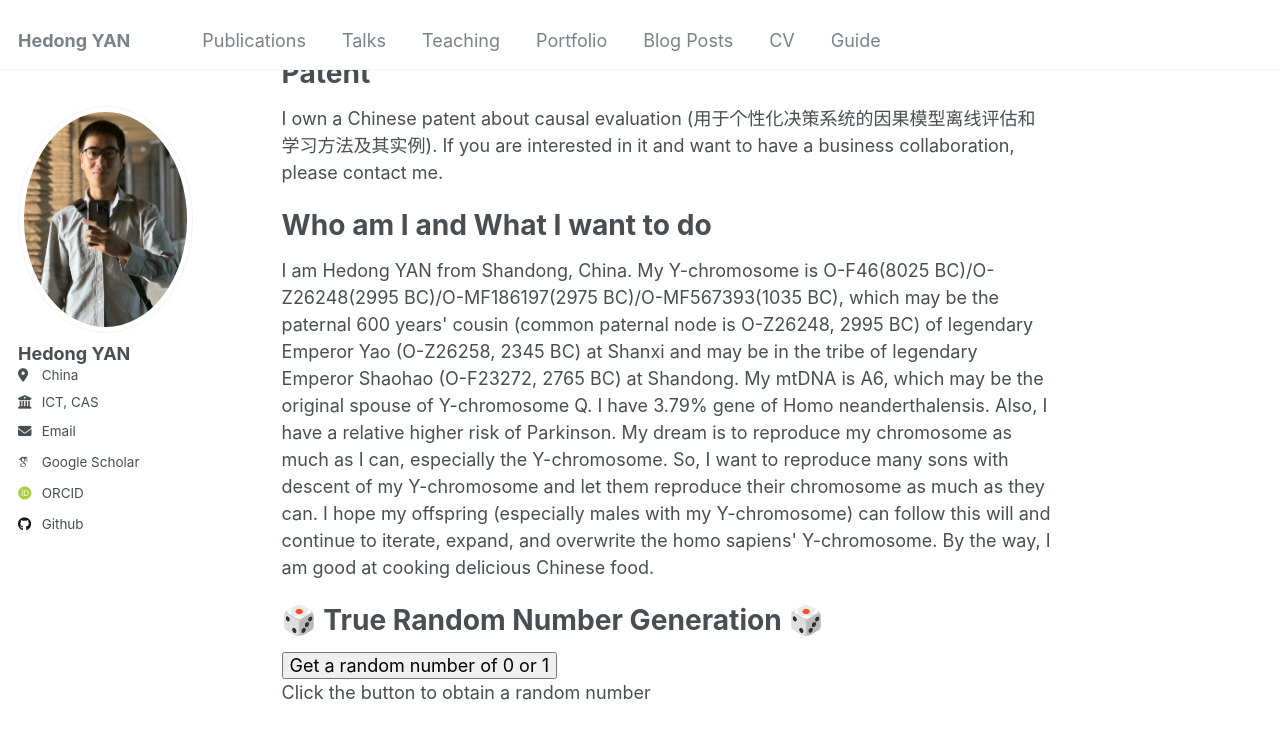
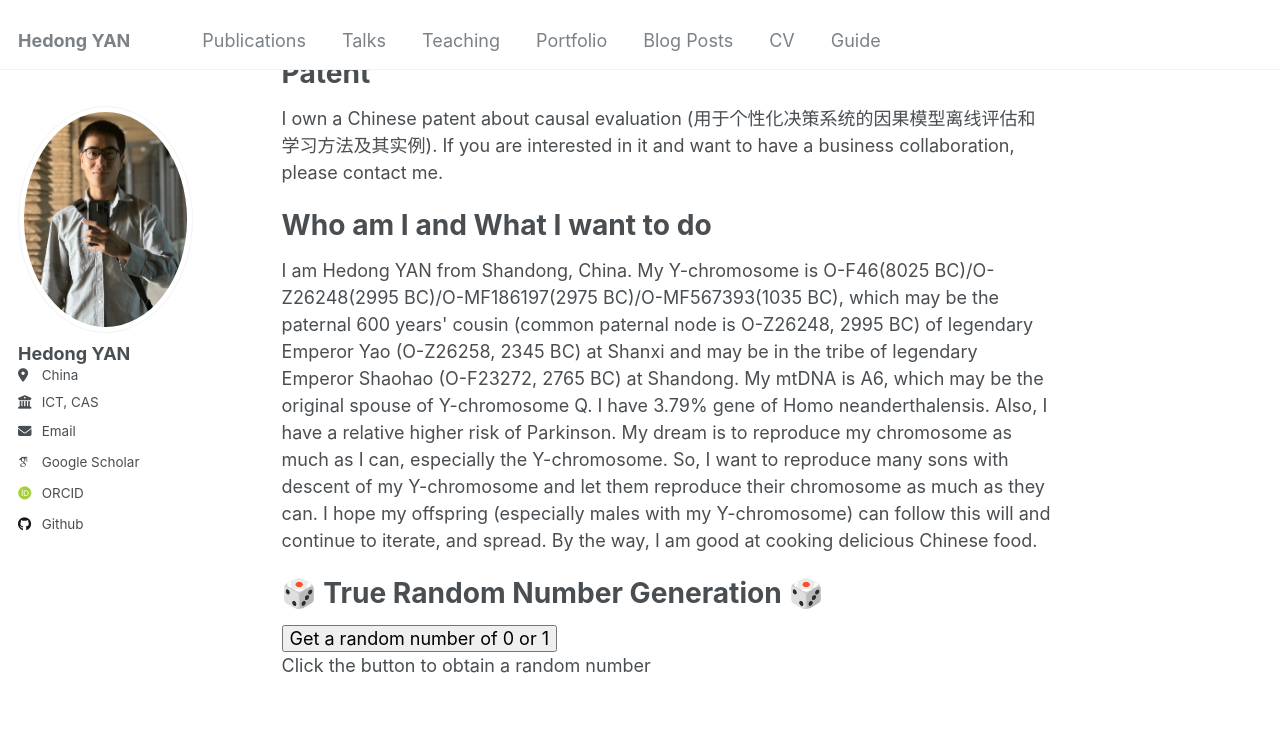
Before and after one commit to hedongyan/hedongyan.github.io, a Jekyll site: the page built from _pages/about.html, in a window 1280 px wide and 900 px high, scrolled down 392 px. Shown: the top 739 px of the window. Built offline with Jekyll 4.4.1, drawn with Linux system fonts in a browser that asks for light colours; some web fonts are replaced.

Commit message:
Update about.html

```diff
--- a/_pages/about.html
+++ b/_pages/about.html
@@ -30,8 +30,8 @@ I developed an open-source repositories (https://github.com/hedongyan/awesome-ca
   I have 3.79% gene of Homo neanderthalensis. Also, I have a relative higher risk of Parkinson.
   My dream is to reproduce my chromosome as much as I can, especially the Y-chromosome.
   So, I want to reproduce many sons with descent of my Y-chromosome and let them reproduce their chromosome as much as they can.
-  I hope my offspring (especially males with my Y-chromosome) can follow this will and continue to iterate, expand,
-  and overwrite the homo sapiens' Y-chromosome.
+  I hope my offspring (especially males with my Y-chromosome) can follow this will and continue to iterate, and spread.
+  <!-- , and overwrite the homo sapiens' Y-chromosome. -->
   <!-- I want to purge all the other males with Y-chromosome and let my offsprings occupy the world.  -->
   <!-- The execution duration is about 1 million years. Hahaha. -->
 
```
